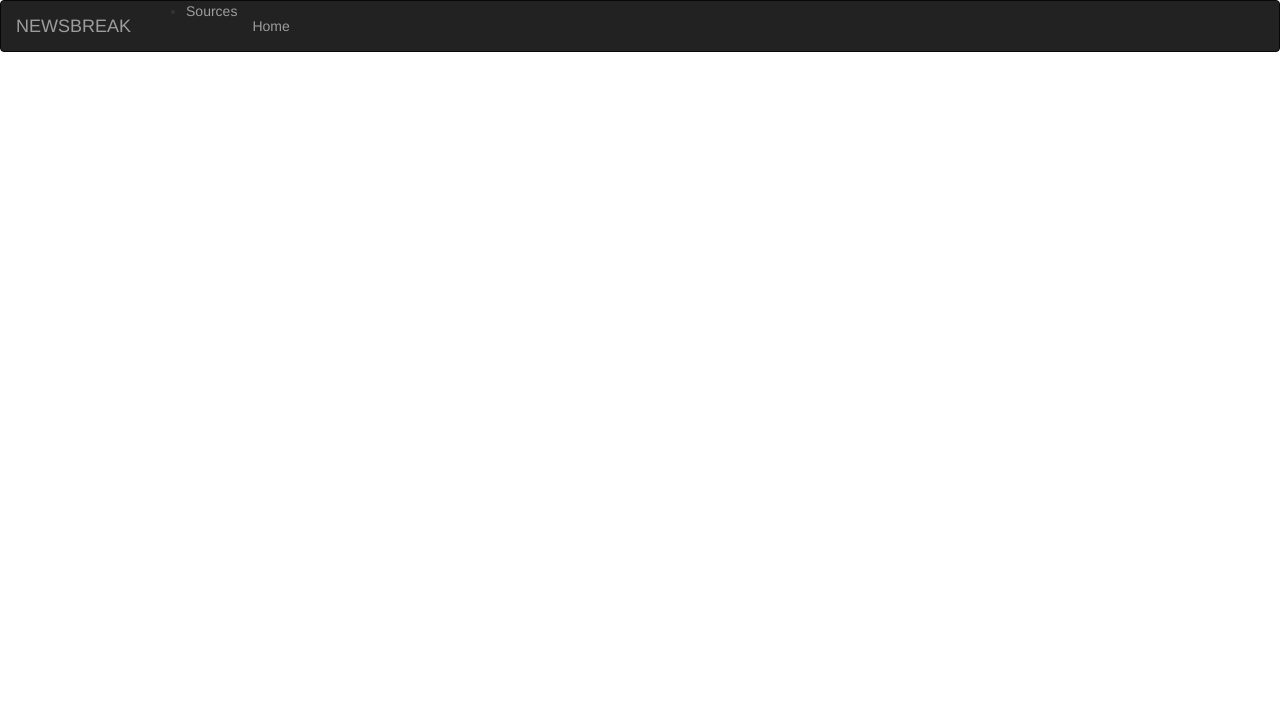
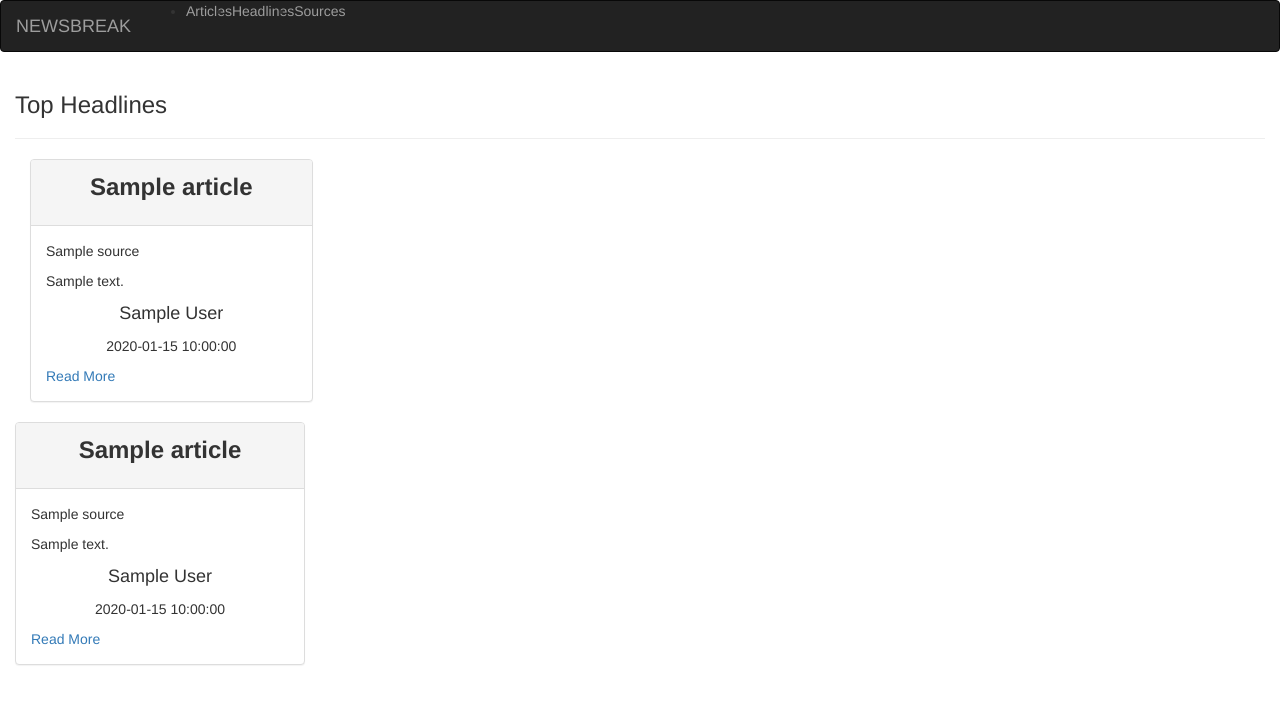
Before and after one commit to chanaiagwata/News_API, a Flask app: template app/templates/headlines.html in a window 1280 px wide. Shown: the top 704 px of the page. Run offline with Flask 2, Linux system fonts and the light colour scheme; the template is opened without the code that fills it: most values are stand-ins (such as "Sample title", 1, 10 or a date in 2020); some libraries are stand-ins or nearby versions.

Commit message:
feat:adds routing to navbar

```diff
--- a/app/templates/articles.html
+++ b/app/templates/articles.html
@@ -1,10 +1,12 @@
 {% extends 'base.html' %}
+{% import 'macros.html' as macro %}
+
 {% block content %}
 <div class='container-fluid'>
     <h3>Top Articles</h3>
     <hr>
 
-
+    {{ macro.displayArticleList(articles_list)}}
 
 
 
--- a/app/templates/headlines.html
+++ b/app/templates/headlines.html
@@ -1 +1,12 @@
 {% extends 'base.html' %}
+{% import 'macros.html' as macro %}
+
+{% block content %}
+<div class="container-fluid">
+    <h3> Top Headlines</h3>
+    <hr>
+
+        {{ macro.displayHeadlinesList(headline_id)}}
+
+        {{ macro.displayHeadlinesList(headline_name)}}
+{% endblock %}
--- a/app/templates/macros.html
+++ b/app/templates/macros.html
@@ -14,7 +14,7 @@
 
                 </p>
 
-                <a href="{{source.url}}">Read News</a>
+                <a href="{{source.url}}">Read Articles</a>
             </div>
 
         </div>
@@ -23,4 +23,69 @@
     {% endfor %}
 
 {%endmacro%}
-<!--Displaying article list-->
+
+<!--Dislaying article list-->
+{%macro displayArticleList(article_list)%}
+    {% for source in source_list %}
+    <div class="col-lg-3 col-md-6 col-sm-12">
+        <div class="panel panel-default">
+            <div class="panel-heading">
+                <p class='text-center' style='font-weight:bold;font-size:24px;'>
+                    {{ article.name}}
+                </p>
+            </div>
+            <div class="panel-body">
+                <p>
+                    {{ article.description |truncate(100)}}
+
+                </p>
+                <p class='text-center' style='font-size:18px;'>
+                    {{ articles.author}}
+                </p>
+                <p class='text-center'>
+                    {{ articles.date}}
+                </p>
+                <a href="{{articles.url}}">Read More</a>
+            </div>
+
+        </div>
+    </div>
+    </div>
+    {% endfor %}
+
+{%endmacro%}
+
+
+
+<!--Displaying Headlines list-->
+
+{%macro displayHeadlinesList(headlines_list)%}
+    {% for source in source_list %}
+    <div class="col-lg-3 col-md-6 col-sm-12">
+        <div class="panel panel-default">
+            <div class="panel-heading">
+                <p class='text-center' style='font-weight:bold;font-size:24px;'>
+                    {{ articles.name}}
+                </p>
+            </div>
+            <div class="panel-body">
+                <p>{{articles.source}}</p>
+                <p>
+                    {{ articles.description |truncate(100)}}
+
+                </p>
+                <p class='text-center' style='font-size:18px;'>
+                    {{ articles.author}}
+                </p>
+                <p class='text-center'>
+                    {{ articles.date}}
+                </p>
+                <a href="{{articles.url}}">Read More</a>
+            </div>
+
+        </div>
+    </div>
+    </div>
+    {% endfor %}
+
+{%endmacro%}
--- a/app/templates/navbar.html
+++ b/app/templates/navbar.html
@@ -1,4 +1,4 @@
-
+{% import 'macros.html' as macro %}
 
 <div class="navbar navbar-inverse" role="navigation">
     <div class="container-fluid">
@@ -13,6 +13,12 @@
 
             <span class='categories'>
                 <ul class="navbar-nav">
+                    <li class="nav-item">
+                        <a class="nav-link"href="{{ url_for('main.articles') }}">Articles</a>
+                    </li>
+                    <li class="nav-item">
+                        <a class="nav-link"href="{{ url_for('main.headlines') }}">Headlines</a>
+                    </li>
 
                     <li class="nav-item">
                         <a class="nav-link"href="{{ url_for('main.index') }}">Sources</a>
@@ -21,11 +27,5 @@
             </span>
         </div>
 
-        <div class="navbar-collapse collapse">
-            <ul class="nav navbar-nav">
-                <li><a href="/">Home</a></li>
-            <ul>
-        </div>
-
     </div>
 </div>
--- a/config.py
+++ b/config.py
@@ -6,8 +6,8 @@ class Config:
     '''
     NEWS_BASE_SOURCES_URL = 'https://newsapi.org/v2/top-headlines/sources?apiKey=3c34a2ef4db449d6a9d1f8926d14304c'
     NEWS_BASE_SOURCE_URL = 'https://newsapi.org/v2/top-headlines?sources={}&apiKey={}'
-    NEWS_BASE_EVERYTHING_URL = 'https://newsapi.org/v2/everything?domains={}&apiKey={}'
-    NEWS_BASE_HEADLINES_URL = 'https://newsapi.org/v2/top-headlines?country=us&apiKey={}'
+    NEWS_BASE_EVERYTHING_URL = 'https://newsapi.org/v2/everything?domains=findallarticlespublishedonthenextweb.com.&apiKey=3c34a2ef4db449d6a9d1f8926d14304c'
+    NEWS_BASE_HEADLINES_URL = 'https://newsapi.org/v2/top-headlines?country=us&apiKey=3c34a2ef4db449d6a9d1f8926d14304c'
     NEWS_API_KEY = os.environ.get('NEWS_API_KEY')
 
 class ProdConfig(Config):
```
Also changed, not shown: app/main/views.py (+13 -9 lines), app/request.py (+6 -4 lines).
